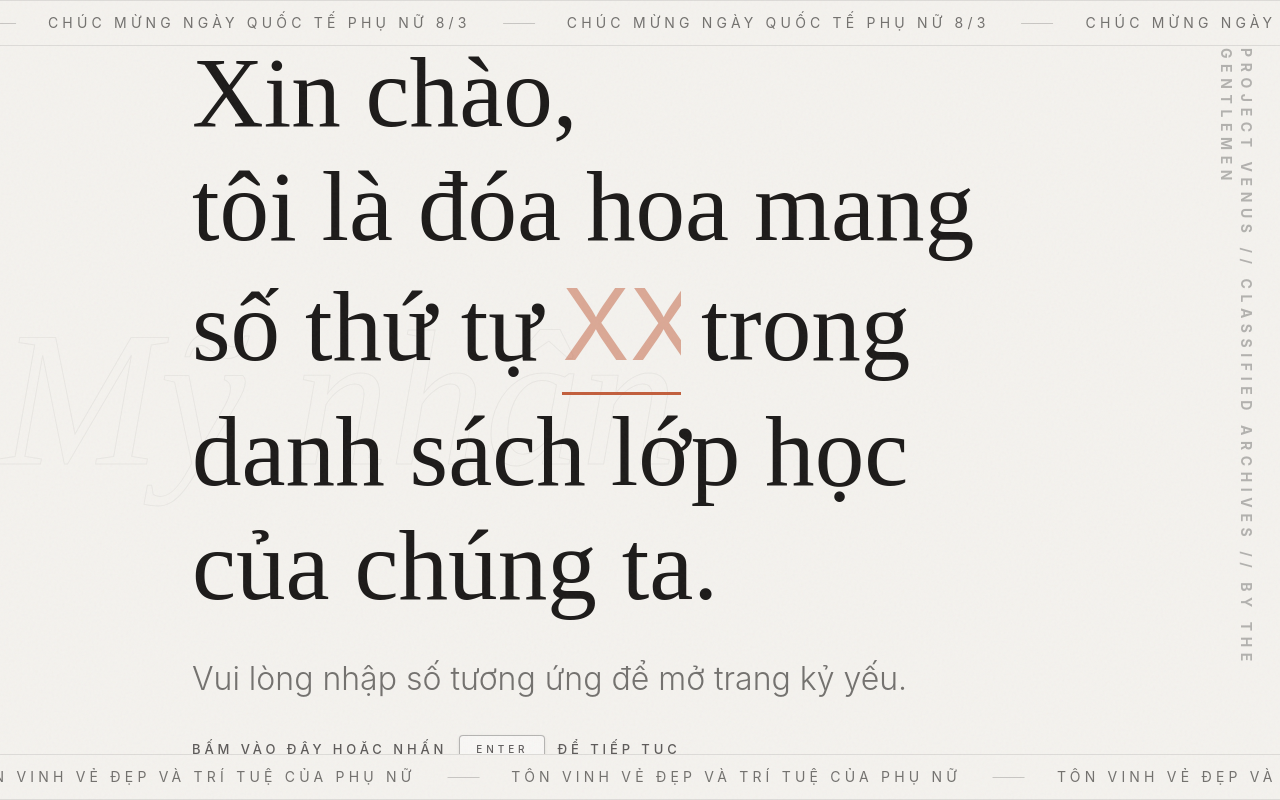
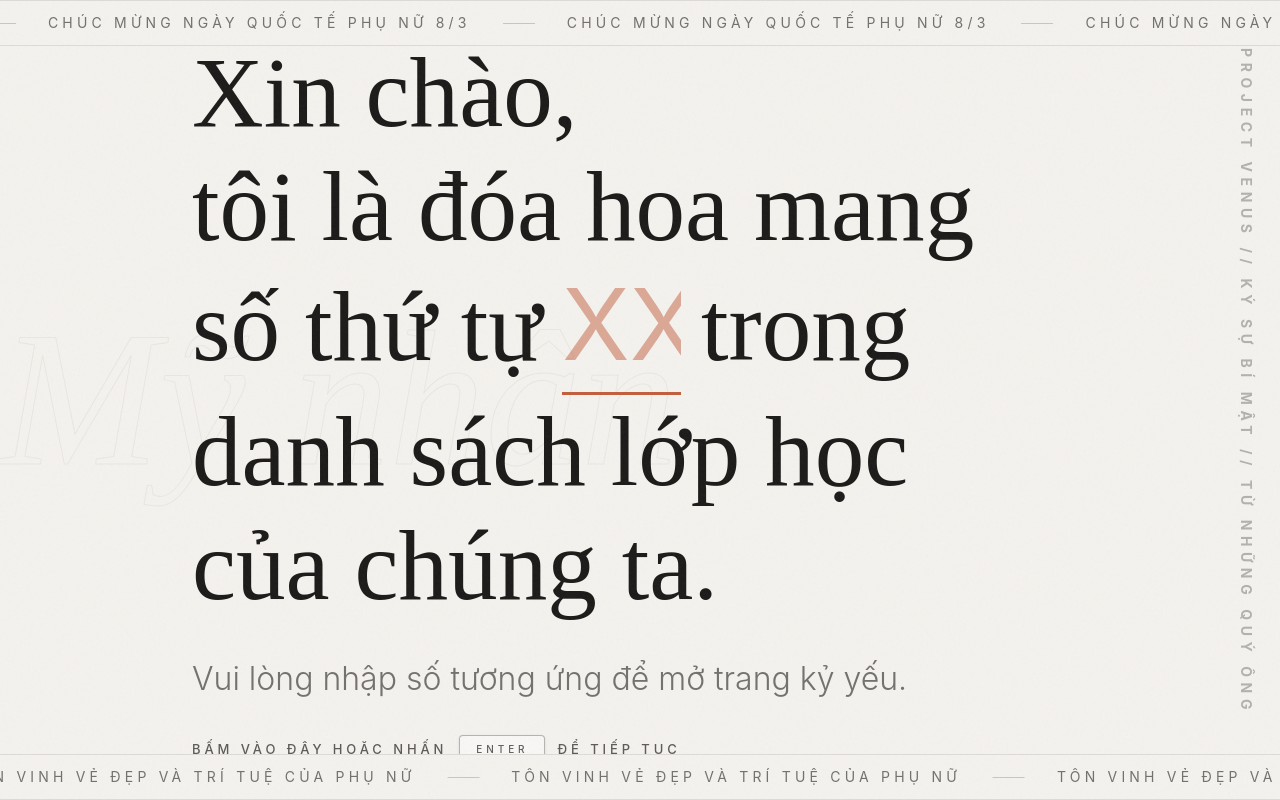
Before and after one commit to tanbaycu/83muon, a React (Vite) app: page / in a window 1280 px wide. Built offline with nearby package versions, Linux system fonts and the light colour scheme.

Commit message:
style(ui): Chỉnh dòng Text Góc trái từ tiếng Anh về chuẩn Tiếng Việt súc tích Bí ẩn 🤫

```diff
--- a/src/App.jsx
+++ b/src/App.jsx
@@ -148,7 +148,7 @@ const App = () => {
 
       {/* Absolute decorative vertical text */}
       <div className="fixed top-8 right-6 md:top-12 md:left-8 vertical-text text-[10px] md:text-sm font-bold tracking-[0.4em] uppercase text-[var(--color-charcoal)]/30 pointer-events-none z-[100] hidden md:block">
-        PROJECT VENUS // CLASSIFIED ARCHIVES // BY THE GENTLEMEN
+        PROJECT VENUS // KÝ SỰ BÍ MẬT // TỪ NHỮNG QUÝ ÔNG
       </div>
 
       <AnimatePresence mode="wait">
```
